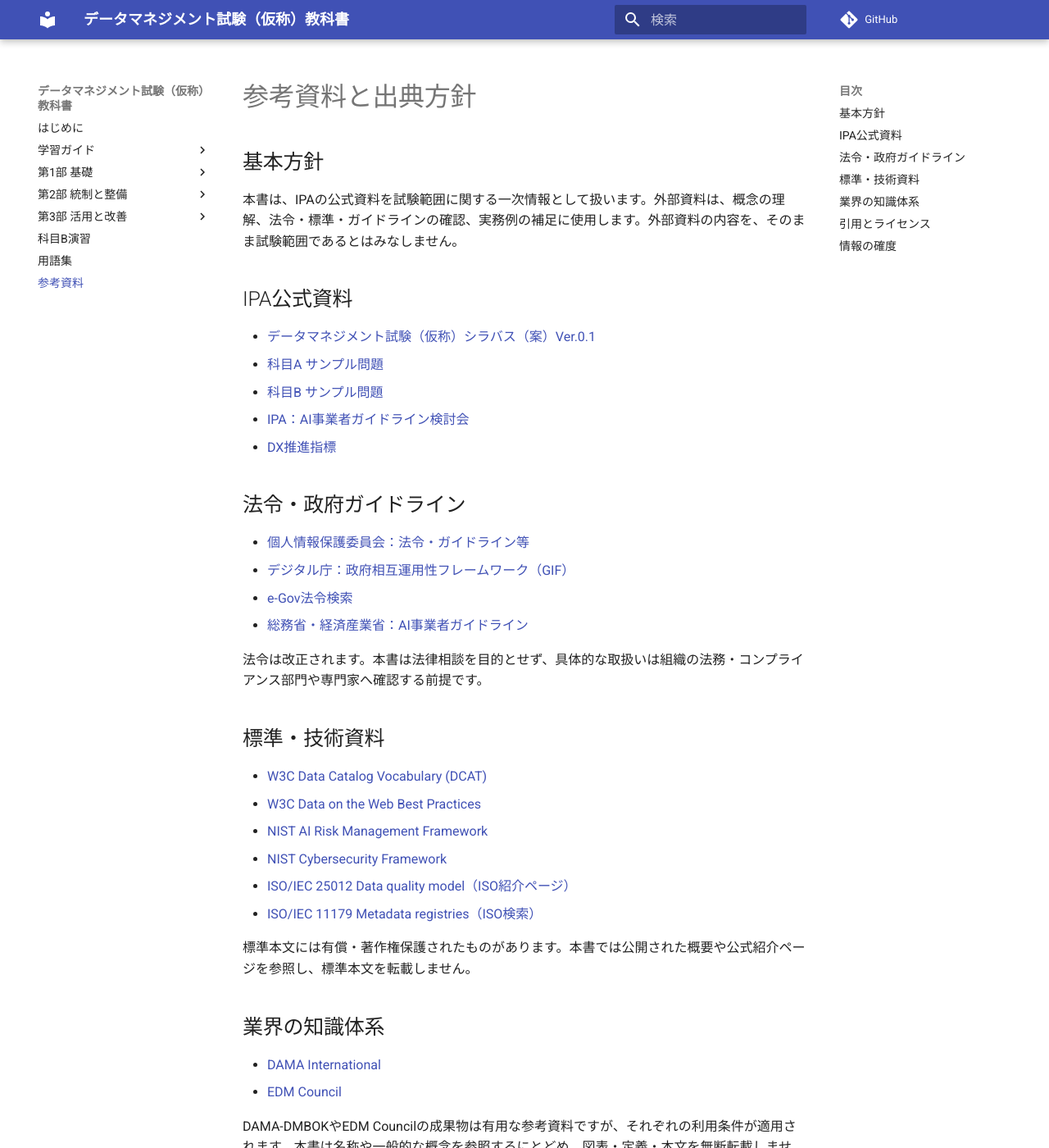
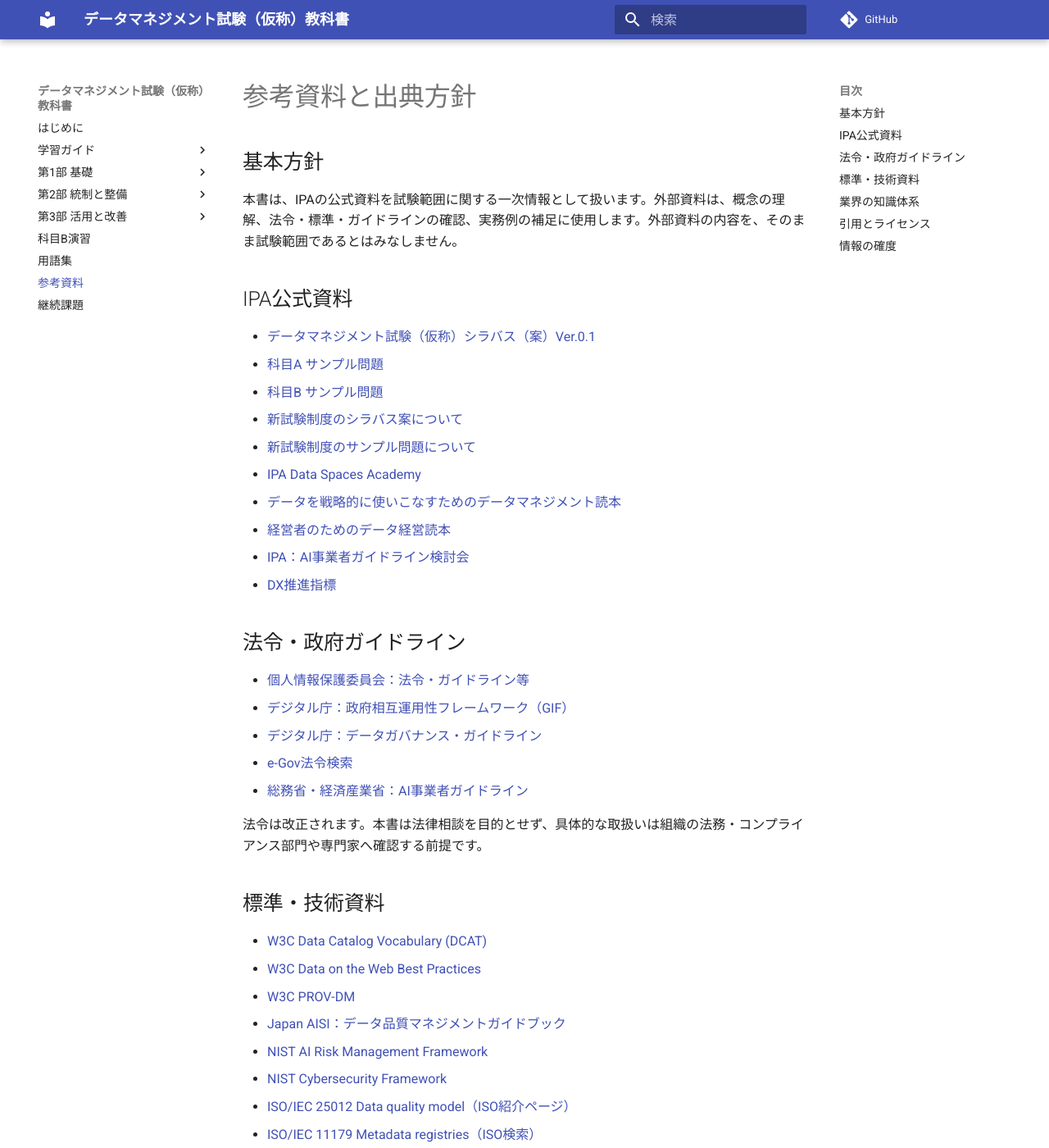
Before and after one commit to WildDrake-note/DataManagementExamTextbook, an MkDocs documentation site: the page built from docs/references.md, in a window 1280 px wide and 1400 px high. Shown: the whole window at 82% size. Built offline with MkDocs 1.6.1 and Material for MkDocs 9.7.7, drawn with Linux system fonts in a browser that asks for light colours; comment, search, counter and statistics services are not loaded.

Commit message:
参考資料と継続課題の管理方針を追加

```diff
--- a/docs/references.md
+++ b/docs/references.md
@@ -9,6 +9,11 @@
 - [データマネジメント試験（仮称）シラバス（案）Ver.0.1](https://www.ipa.go.jp/shiken/syllabus/minaoshi/rcu1hd000001g4ri-att/syllabus_dm_ver0_1.pdf)
 - [科目A サンプル問題](https://www.ipa.go.jp/shiken/syllabus/henkou/2026/rcu1hd000000yulp-att/dm_kamoku_a_sample.pdf)
 - [科目B サンプル問題](https://www.ipa.go.jp/shiken/syllabus/henkou/2026/rcu1hd000000yulp-att/dm_kamoku_b_sample.pdf)
+- [新試験制度のシラバス案について](https://www.ipa.go.jp/shiken/syllabus/henkou/2026/20260630.html)
+- [新試験制度のサンプル問題について](https://www.ipa.go.jp/shiken/syllabus/henkou/2026/20260622.html)
+- [IPA Data Spaces Academy](https://www.ipa.go.jp/digital/data/data-spaces-academy.html)
+- [データを戦略的に使いこなすためのデータマネジメント読本](https://www.ipa.go.jp/digital/data/f55m8k0000005msd-att/dsa005-data-management-guidebook-for-strategic-data-utilization.pdf)
+- [経営者のためのデータ経営読本](https://www.ipa.go.jp/digital/data/m42obm000000flkc-att/dsa001-data-management-guidebook-for-managers.pdf)
 - [IPA：AI事業者ガイドライン検討会](https://www.ipa.go.jp/disc/committee/expert-group-on-aigfb.html)
 - [DX推進指標](https://www.ipa.go.jp/digital/dx-suishin/about.html)
 
@@ -16,6 +21,7 @@
 
 - [個人情報保護委員会：法令・ガイドライン等](https://www.ppc.go.jp/personalinfo/legal/)
 - [デジタル庁：政府相互運用性フレームワーク（GIF）](https://www.digital.go.jp/policies/data_strategy_government_interoperability_framework)
+- [デジタル庁：データガバナンス・ガイドライン](https://www.digital.go.jp/news/71bf19c2-f804-488e-ab32-e7a044dcac58)
 - [e-Gov法令検索](https://elaws.e-gov.go.jp/)
 - [総務省・経済産業省：AI事業者ガイドライン](https://www.soumu.go.jp/main_sosiki/kenkyu/ai_network/02ryutsu20_04000019.html)
 
@@ -25,6 +31,8 @@
 
 - [W3C Data Catalog Vocabulary (DCAT)](https://www.w3.org/TR/vocab-dcat-3/)
 - [W3C Data on the Web Best Practices](https://www.w3.org/TR/dwbp/)
+- [W3C PROV-DM](https://www.w3.org/TR/prov-dm/)
+- [Japan AISI：データ品質マネジメントガイドブック](https://aisi.go.jp/output/output_framework/data_quality_management_guidebook)
 - [NIST AI Risk Management Framework](https://www.nist.gov/itl/ai-risk-management-framework)
 - [NIST Cybersecurity Framework](https://www.nist.gov/cyberframework)
 - [ISO/IEC 25012 Data quality model（ISO紹介ページ）](https://www.iso.org/standard/35736.html)
--- a/mkdocs.yml
+++ b/mkdocs.yml
@@ -27,6 +27,7 @@
   - 科目B演習: exercises/subject-b.md
   - 用語集: glossary.md
   - 参考資料: references.md
+  - 継続課題: project/backlog.md
 plugins:
   - search
 markdown_extensions:
```
Also changed, not shown: README.md (+1 -0 lines), docs/project/backlog.md (added, +84 -0 lines), .github/ISSUE_TEMPLATE/content-improvement.md (added).
